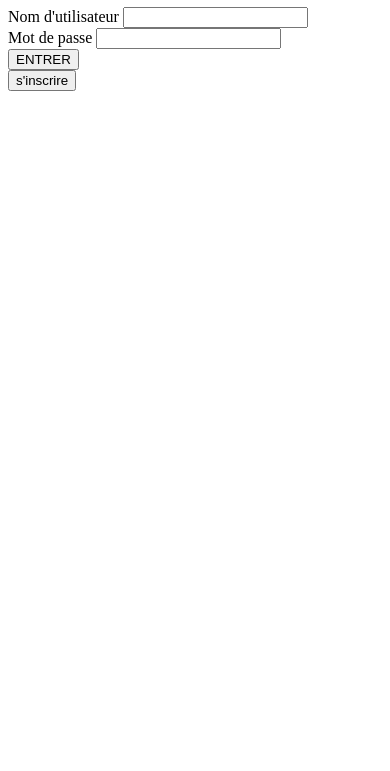
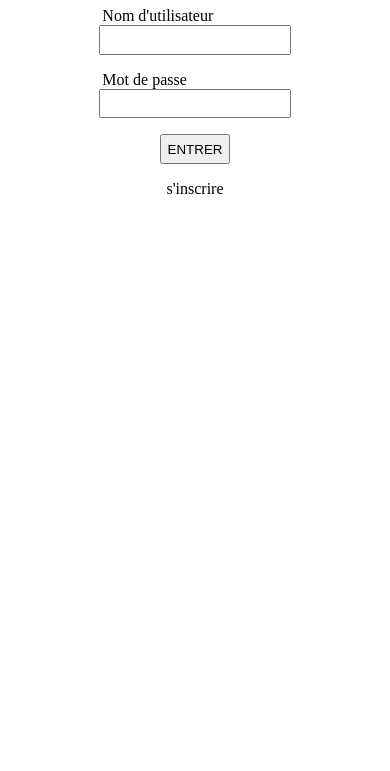
Before and after one commit to Mitch73/Kwick, a plain HTML site: page index.html in a window 390 px wide. Shown: the part 73-844 px from the top of the page. Drawn offline with Linux system fonts and the light colour scheme.

Commit message:
css et html

```diff
--- /dev/null
+++ b/css/style.css
@@ -0,0 +1,24 @@
+@media all and (max-width: 699px) and (min-width: 320px){
+    h1{
+        text-align: center;
+    }
+    #form{
+        display: grid;
+        grid-gap: 1em;
+    }
+    section{
+        display: grid;
+        justify-content: center;
+        width: 100%;
+    }
+    section label{
+        margin-left: 0.2em;
+    }
+    section input{
+        padding: 0.4em;
+    }
+    button{
+        padding: 0.4em;
+        width: 100%;
+    }
+}
--- a/index.html
+++ b/index.html
@@ -4,12 +4,14 @@
     <meta charset="UTF-8">
     <meta http-equiv="X-UA-Compatible" content="IE=edge">
     <meta name="viewport" content="width=device-width, initial-scale=1.0">
+    <link rel="stylesheet" href="css/style.css">
     <title>KWICK</title>
 </head>
 <body>
     <form action="">
         <h1>KWICK</h1>
-        <section>
+    <div id="form">
+        <section id="name">
             <label id="nom" for="nom">Nom d'utilisateur</label>
     		<input type="text" name="nom" id="nom" required>
         </section>
@@ -21,8 +23,9 @@
             <button>ENTRER</button>
         </section>
         <section>
-            <button>s'inscrire</button>
+            <a>s'inscrire</a>
         </section>
+    </div>
     </form>
 </body>
 </html>
```
